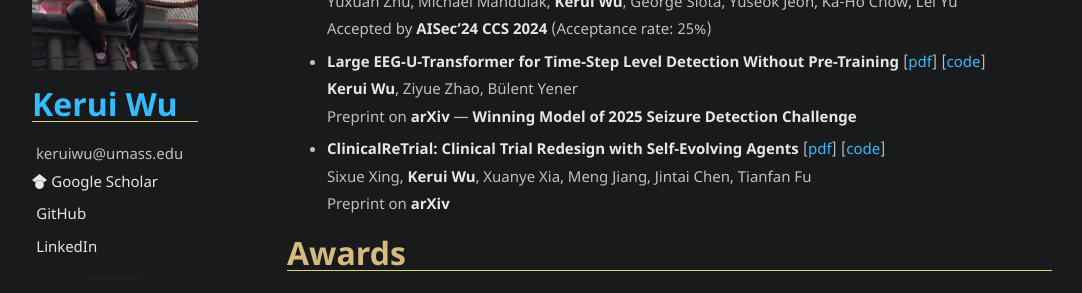
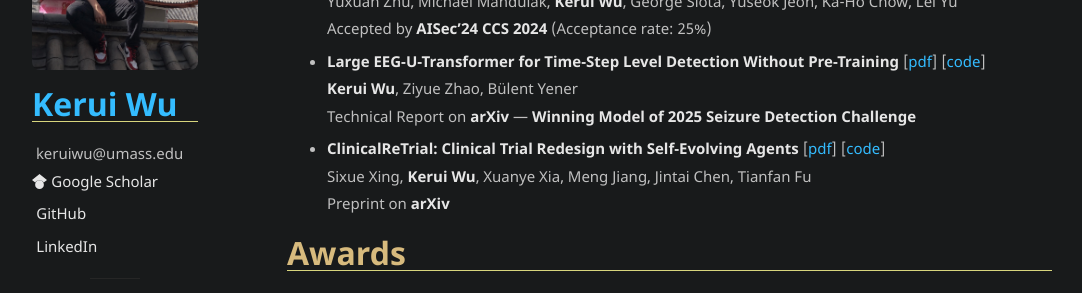
Before and after one commit to keruiwu/keruiwu.github.io, a Jekyll site: the page built from index.md, in a window 1280 px wide and 900 px high, scrolled down 428 px. Shown: the part 154-447 px from the top of the window, without its empty margins (98-1180 px from the left). Built offline with Jekyll 4.4.1, drawn with Linux system fonts in a browser that asks for light colours.

Commit message:
technical report

```diff
--- a/index.md
+++ b/index.md
@@ -29,7 +29,7 @@ I like both theory and application research. My recent projects are:
 
     **Kerui Wu**, Ziyue Zhao, Bülent Yener
 
-    Preprint on **arXiv** --- **Winning Model of 2025 Seizure Detection Challenge**
+    Technical Report on **arXiv** --- **Winning Model of 2025 Seizure Detection Challenge**
 
 - **ClinicalReTrial: Clinical Trial Redesign with Self-Evolving Agents** [[pdf](https://arxiv.org/abs/2601.00290)] [[code](https://github.com/xingsixue123/ClinicalFailureReasonReTrial)]
 
```
